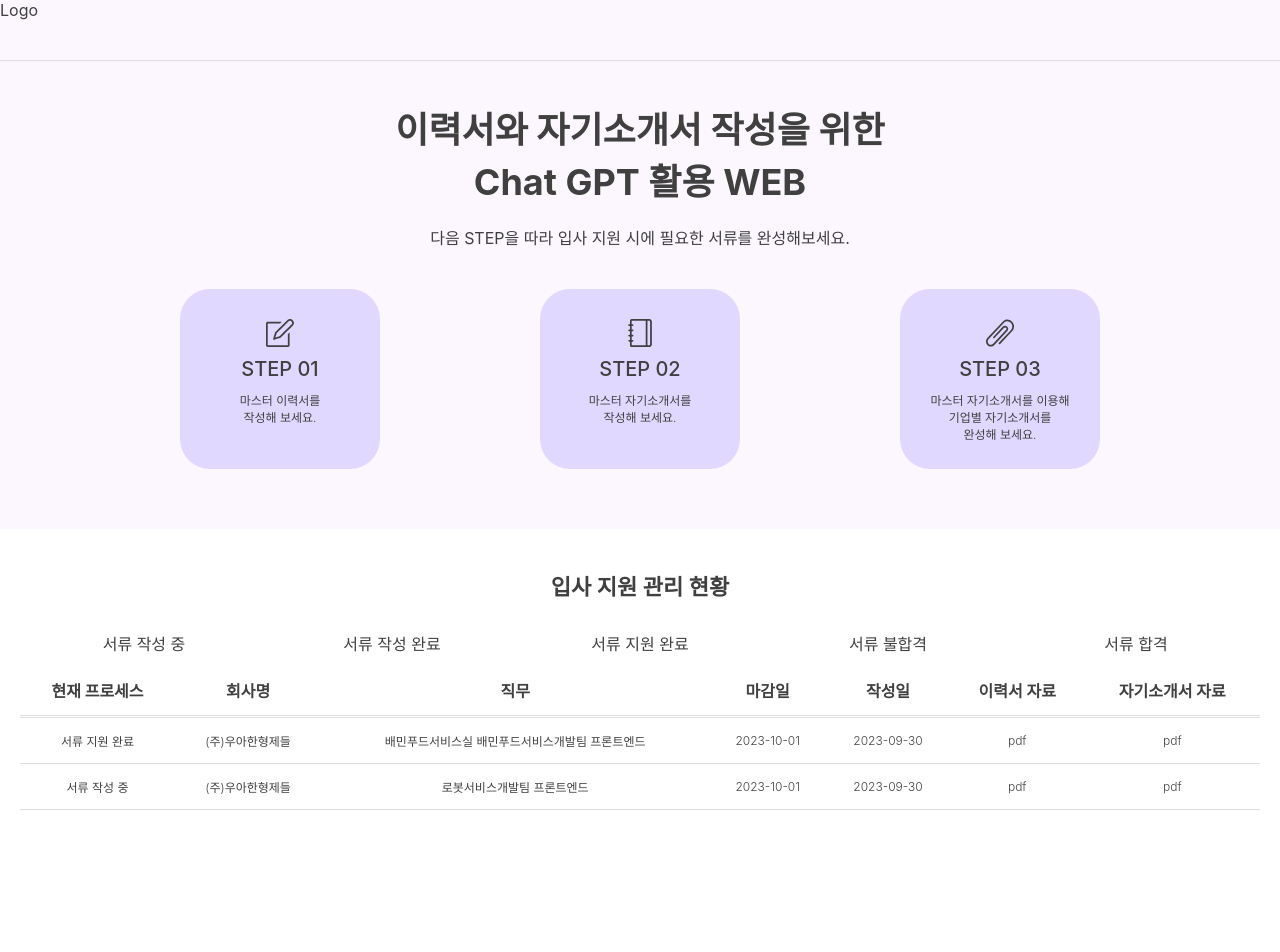
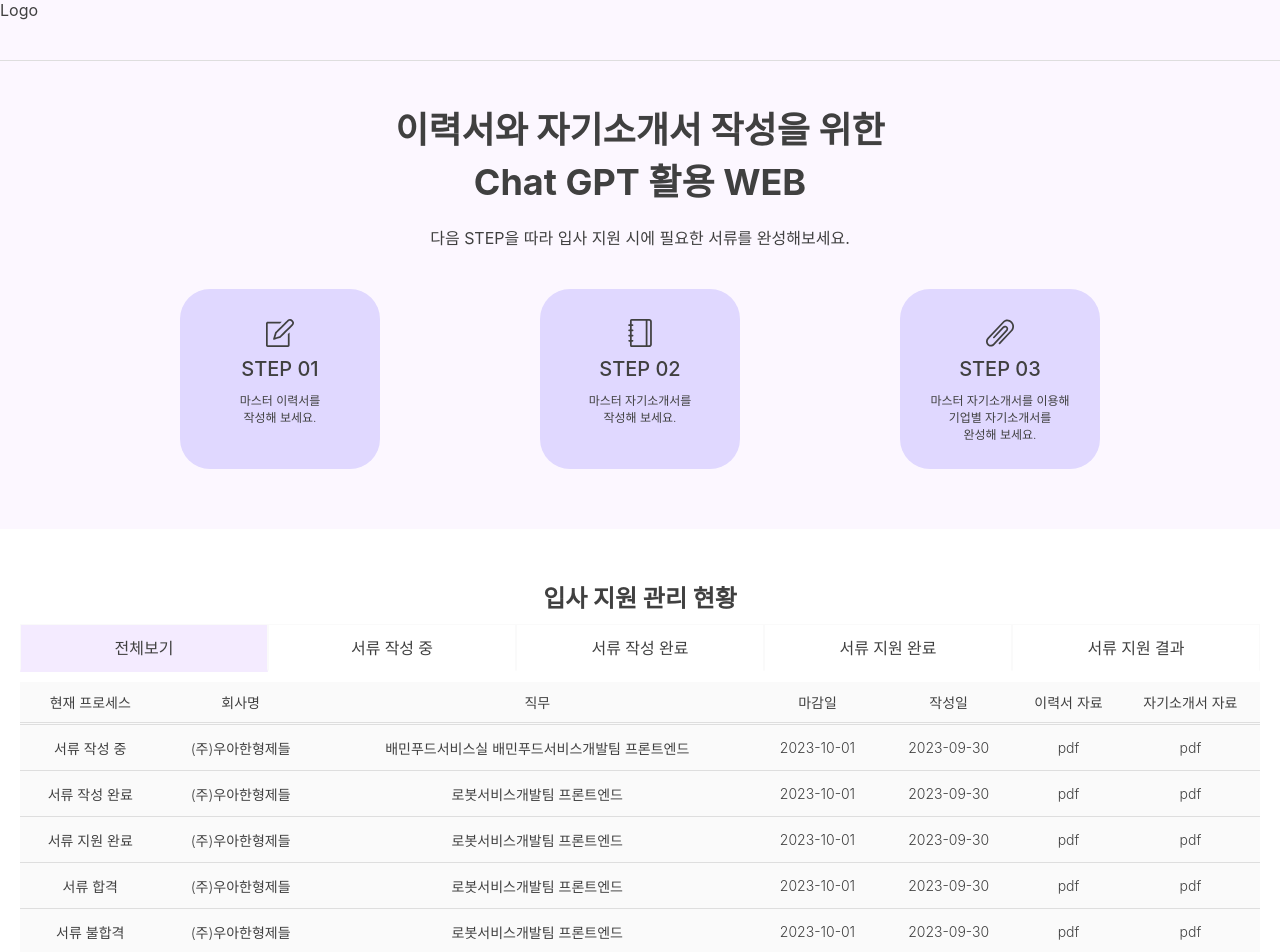
Before and after one commit to 2023-opensource-project/frontend, a React (Create React App) app: page / in a window 1280 px wide. Shown: the top 952 px of the page. Before the commit the page ends 850 px from the top, so only its background shows below. Built offline with nearby package versions, Linux system fonts and the light colour scheme.

Commit message:
메인 페이지의 섹션2 업데이트, 탭 추가하여 필터링 기능 추가 및 css 수정

```diff
--- a/src/Components/MainSecondSection.jsx
+++ b/src/Components/MainSecondSection.jsx
@@ -1,11 +1,11 @@
-import React from "react";
-import { Section, TextStyle, TabContainer, Tabs, Table, Th, Td } from "./MainSecondSection.style";
+import React, { useState } from "react";
+import { Section, Inner, TextStyle, TabContainer, Tab, Table, Th, Td } from "./MainSecondSection.style";
 
 function MainSecondSection() {
   const data = [
     {
       Id: 1,
-      CurrentProcess: "서류 지원 완료",
+      CurrentProcess: "서류 작성 중",
       CompanyName: "(주)우아한형제들",
       Position: "배민푸드서비스실 배민푸드서비스개발팀 프론트엔드",
       Deadline: "2023-10-01",
@@ -15,7 +15,37 @@ function MainSecondSection() {
     },
     {
       Id: 2,
-      CurrentProcess: "서류 작성 중",
+      CurrentProcess: "서류 작성 완료",
+      CompanyName: "(주)우아한형제들",
+      Position: "로봇서비스개발팀 프론트엔드",
+      Deadline: "2023-10-01",
+      SubmissionDate: "2023-09-30",
+      ResumeMaterial: "pdf",
+      CoverLetterMaterial: "pdf",
+    },
+    {
+      Id: 3,
+      CurrentProcess: "서류 지원 완료",
+      CompanyName: "(주)우아한형제들",
+      Position: "로봇서비스개발팀 프론트엔드",
+      Deadline: "2023-10-01",
+      SubmissionDate: "2023-09-30",
+      ResumeMaterial: "pdf",
+      CoverLetterMaterial: "pdf",
+    },
+    {
+      Id: 4,
+      CurrentProcess: "서류 합격",
+      CompanyName: "(주)우아한형제들",
+      Position: "로봇서비스개발팀 프론트엔드",
+      Deadline: "2023-10-01",
+      SubmissionDate: "2023-09-30",
+      ResumeMaterial: "pdf",
+      CoverLetterMaterial: "pdf",
+    },
+    {
+      Id: 5,
+      CurrentProcess: "서류 불합격",
       CompanyName: "(주)우아한형제들",
       Position: "로봇서비스개발팀 프론트엔드",
       Deadline: "2023-10-01",
@@ -25,19 +55,51 @@ function MainSecondSection() {
     },
   ];
 
+  const [activeTab, setActiveTab] = useState("all");
+  const [filteredData, setFilteredData] = useState(data);
+
+  const handleTabChange = (value) => {
+    setActiveTab(value);
+
+    if (value === "all") {
+      setFilteredData(data);
+    } else if (value === "서류 지원 결과") {
+      // 서류 합격과 서류 불합격 데이터를 필터링
+      const filtered = data.filter(
+        (item) => item.CurrentProcess === "서류 합격" || item.CurrentProcess === "서류 불합격"
+      );
+      setFilteredData(filtered);
+    } else {
+      // 다른 탭과 일치하는 데이터만 필터링
+      const filtered = data.filter((item) => item.CurrentProcess === value);
+      setFilteredData(filtered);
+    }
+  };
+
   return (
     <div>
       <Section>
-        <TextStyle fontSize="22px" fontWeight="600" margin="0 0 20px 0">
+        <Inner>
+          <TextStyle fontSize="24px" fontWeight="700" margin="10px 0">
             입사 지원 관리 현황
           </TextStyle>
 
           <TabContainer>
-          <Tabs>서류 작성 중</Tabs>
-          <Tabs>서류 작성 완료</Tabs>
-          <Tabs>서류 지원 완료</Tabs>
-          <Tabs>서류 불합격</Tabs>
-          <Tabs>서류 합격</Tabs>
+            <Tab onClick={() => handleTabChange("all")} active={activeTab === "all"}>
+              전체보기
+            </Tab>
+            <Tab onClick={() => handleTabChange("서류 작성 중")} active={activeTab === "서류 작성 중"}>
+              서류 작성 중
+            </Tab>
+            <Tab onClick={() => handleTabChange("서류 작성 완료")} active={activeTab === "서류 작성 완료"}>
+              서류 작성 완료
+            </Tab>
+            <Tab onClick={() => handleTabChange("서류 지원 완료")} active={activeTab === "서류 지원 완료"}>
+              서류 지원 완료
+            </Tab>
+            <Tab onClick={() => handleTabChange("서류 지원 결과")} active={activeTab === "서류 지원 결과"}>
+              서류 지원 결과
+            </Tab>
           </TabContainer>
 
           <Table>
@@ -53,7 +115,7 @@ function MainSecondSection() {
               </tr>
             </thead>
             <tbody>
-            {data.map((item) => (
+              {filteredData.map((item) => (
                 <tr key={item.Id}>
                   <Td>{item.CurrentProcess}</Td>
                   <Td>{item.CompanyName}</Td>
@@ -66,6 +128,7 @@ function MainSecondSection() {
               ))}
             </tbody>
           </Table>
+        </Inner>
       </Section>
     </div>
   );
--- a/src/Components/MainSecondSection.style.jsx
+++ b/src/Components/MainSecondSection.style.jsx
@@ -8,48 +8,58 @@ export const TextStyle = styled.p`
 `;
 
 export const Section = styled.div`
-  width: 1240px;
   display: flex;
   flex-direction: column;
   justify-content: center;
   margin: 0 auto;
   padding: 40px 0;
+  flex-wrap: wrap;
+`;
+export const Inner = styled.div`
+  max-width: 1240px;
+  width: 100%;
+  margin: 0 auto;
+  position: relative;
 `;
 
 export const TabContainer = styled.div`
   display: flex;
-  /* border: 1px solid #ccc; */
-  /* border-radius: 5px; */
   overflow: hidden;
+  margin: 10px 0;
 `;
-export const Tabs = styled.div`
+export const Tab = styled.div`
   flex: 1;
   padding: 10px 0;
   text-align: center;
+  font-weight: 500;
+  background-color: ${(props) => (props.active ? "#F4EBFF" : "transparent")};
+  border: 1px solid #fafafa;
+  border-bottom: 3px solid transparent;
   cursor: pointer;
 
   &:hover {
-    background-color: #f4ebff;
-    border-bottom: 4px solid #bcb3da;
+    border-bottom: 3px solid #bcb3da;
   }
 `;
 
 export const Table = styled.table`
   width: 100%;
   border-collapse: collapse;
-  margin: 0 auto;
+  padding: 20px;
+  background-color: #fafafa;
+  font-size: 14px;
 `;
 export const Th = styled.th`
   height: 30px;
-  padding: 10px;
+  padding: 5px;
   text-align: center;
   border-bottom: 3px double #dedede;
+  font-weight: 400;
 `;
 export const Td = styled.td`
   height: 25px;
   padding: 10px;
   text-align: center;
   border-bottom: 1px solid #dedede;
-  font-size: 12px;
   font-weight: 300;
 `;
```
Lines whose indentation alone changed are shown as unchanged.
